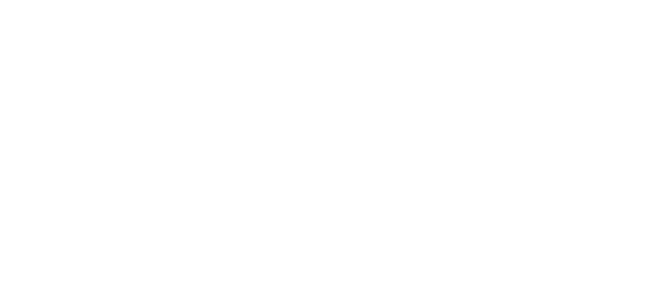
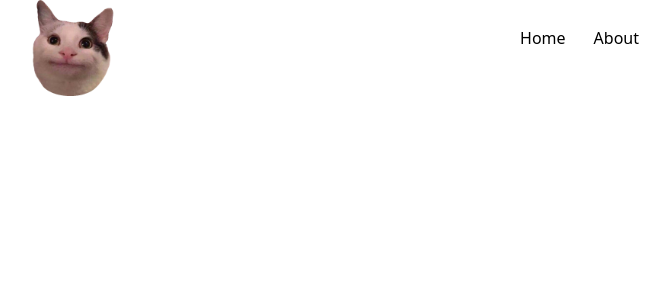
Before and after one commit to sbadung/3D-Portfolio, a React (Vite) app: page / in a window 1280 px wide. Shown: the top 300 px of the page, without its empty margins (295-965 px from the left). Built offline with nearby package versions, Linux system fonts and the light colour scheme.

Commit message:
navbar in root page

```diff
--- a/src/App.tsx
+++ b/src/App.tsx
@@ -1,7 +1,14 @@
-import '@fontsource/roboto-condensed';
-import './App.css'
-
+import AnimatedLogo from './components/AnimatedLogo';
+import Navbar from './components/Navbar';
+import navigation_bar_items from './data/navigation_bar_items.json';
 
 export default function App() {
-  return (<></>);
+  return (
+    <div className='w-1/2 m-auto'>
+      <Navbar
+        logo={<AnimatedLogo src={'logo.png'} />}
+        items={navigation_bar_items.items}
+      />
+    </div>
+  );
 }
```
